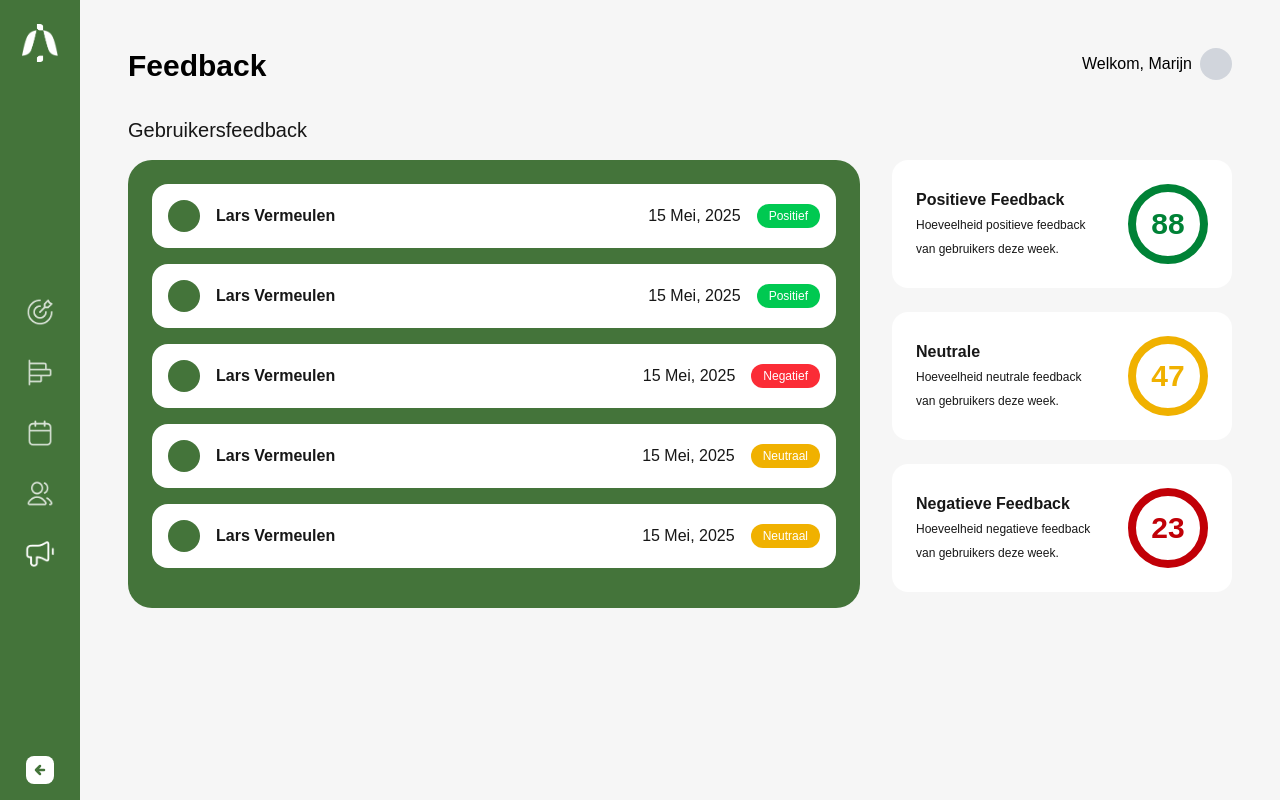
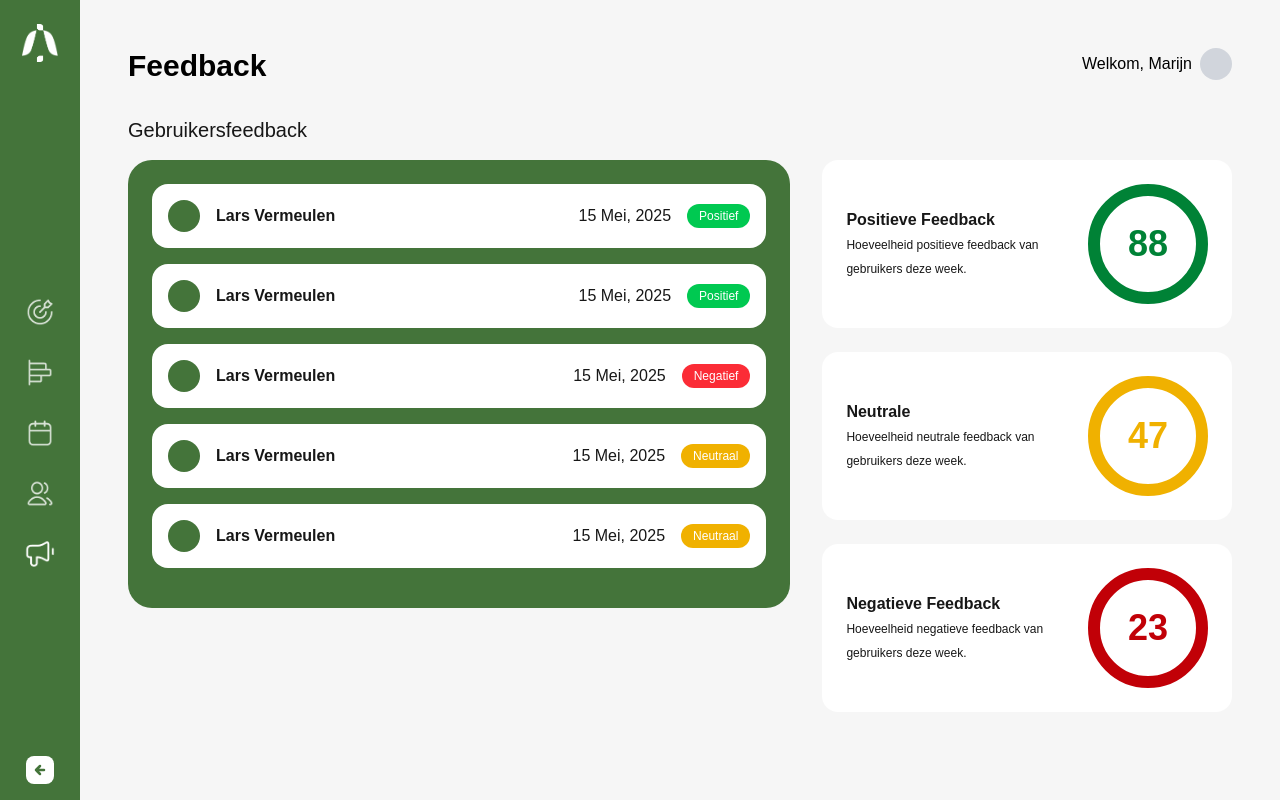
Before and after one commit to Marijn-Snoeren/dashboard-green-ai, a Next.js app: page /feedback in a window 1280 px wide. Built offline with nearby package versions, Linux system fonts and the light colour scheme.

Commit message:
feedback fix

```diff
--- a/src/app/feedback/page.tsx
+++ b/src/app/feedback/page.tsx
@@ -72,7 +72,7 @@ export default function FeedbackPage() {
         <h2 className="text-xl font-medium mb-4">Gebruikersfeedback</h2>
         <div className="flex gap-8">
           {/* Feedback lijst */}
-          <div className="bg-[#44743A] rounded-3xl flex-1 p-6">
+          <div className="bg-[#44743A] rounded-3xl flex-[3] p-6 h-fit">
             {feedbackItems.map((item, index) => (
               <div
                 key={index}
@@ -96,14 +96,14 @@ export default function FeedbackPage() {
             ))}
           </div>
           {/* Feedback stats */}
-          <div className="flex flex-col gap-6 w-[340px]">
+          <div className="flex flex-col gap-6 flex-[2]">
             <div className="bg-white rounded-2xl p-6 flex items-center gap-6">
               <div>
                 <span className="font-semibold">Positieve Feedback</span><br />
                 <span className="text-xs">Hoeveelheid positieve feedback van gebruikers deze week.</span>
               </div>
               <div className="ml-auto flex items-center justify-center">
-                <span className="w-20 h-20 rounded-full border-8 border-green-700 flex items-center justify-center text-3xl font-bold text-green-700">88</span>
+                <span className="w-30 h-30 rounded-full border-12 border-green-700 flex items-center justify-center text-4xl font-bold text-green-700">88</span>
               </div>
             </div>
             <div className="bg-white rounded-2xl p-6 flex items-center gap-6">
@@ -112,7 +112,7 @@ export default function FeedbackPage() {
                 <span className="text-xs">Hoeveelheid neutrale feedback van gebruikers deze week.</span>
               </div>
               <div className="ml-auto flex items-center justify-center">
-                <span className="w-20 h-20 rounded-full border-8 border-yellow-500 flex items-center justify-center text-3xl font-bold text-yellow-500">47</span>
+                <span className="w-30 h-30 rounded-full border-12 border-yellow-500 flex items-center justify-center text-4xl font-bold text-yellow-500">47</span>
               </div>
             </div>
             <div className="bg-white rounded-2xl p-6 flex items-center gap-6">
@@ -121,7 +121,7 @@ export default function FeedbackPage() {
                 <span className="text-xs">Hoeveelheid negatieve feedback van gebruikers deze week.</span>
               </div>
               <div className="ml-auto flex items-center justify-center">
-                <span className="w-20 h-20 rounded-full border-8 border-red-700 flex items-center justify-center text-3xl font-bold text-red-700">23</span>
+                <span className="w-30 h-30 rounded-full border-12 border-red-700 flex items-center justify-center text-4xl font-bold text-red-700">23</span>
               </div>
             </div>
           </div>
```
